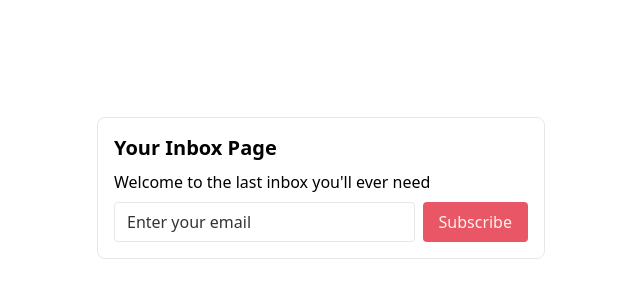
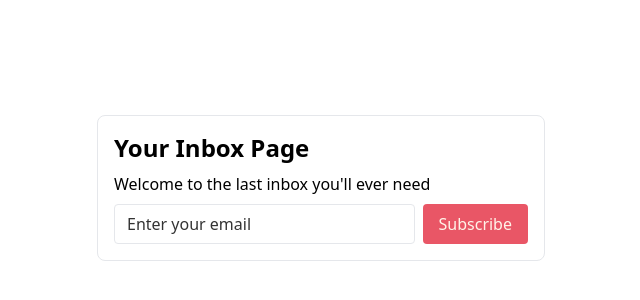
Before and after one commit to v3xlabs/inbox-page, a React (Vite) app in the folder web/: page / in a window 1280 px wide. Shown: the part 212-512 px from the top of the page, without its empty margins (319-959 px from the left). Built offline with nearby package versions, Linux system fonts and the light colour scheme.

Commit message:
Update Landing Sizing

```diff
--- a/web/src/routes/index.lazy.tsx
+++ b/web/src/routes/index.lazy.tsx
@@ -6,7 +6,7 @@ const component = () => {
     return (
         <div className="p-2 w-full h-full flex items-center justify-center">
             <div className="border p-4 rounded-lg space-y-2 w-full max-w-md">
-                <h3 className="h3">Your Inbox Page</h3>
+                <h1 className="h2">Your Inbox Page</h1>
                 <p>Welcome to the last inbox you'll ever need</p>
                 <div className="flex space-x-2 items-center">
                     <input
```
